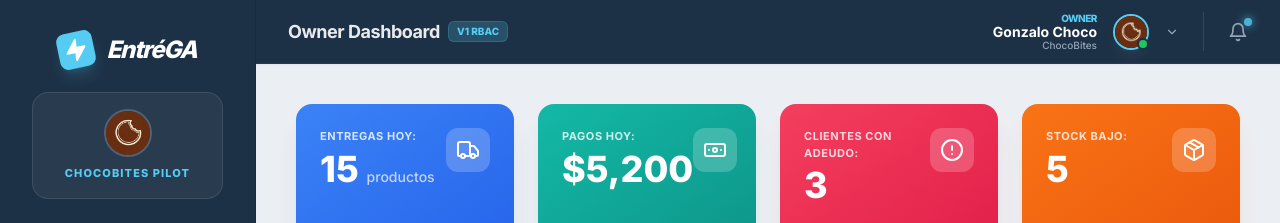
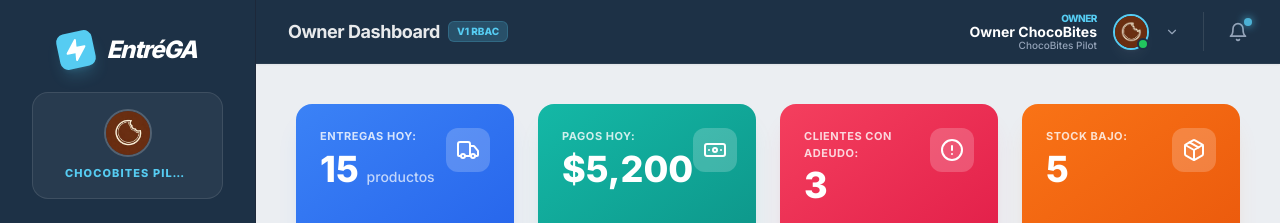
Before and after one commit to aacshar14/Entrega, a Next.js app in the folder apps/web/: page /dashboard in a window 1280 px wide. Shown: the top 223 px of the page. Built offline with nearby package versions, Linux system fonts and the light colour scheme.

Commit message:
fix: Align hardcoded UI names with seed data and remove double Pilot label

```diff
--- a/apps/web/app/layout.tsx
+++ b/apps/web/app/layout.tsx
@@ -23,9 +23,10 @@ export const metadata = {
 
 // Mock Auth context for pilot implementation
 const getCurrentSession = () => {
+    // In production, this would come from a real session or cookie
     return {
-        user: { name: "Gonzalo Choco", role: "owner" },
-        tenant: { name: "ChocoBites" }
+        user: { name: "Owner ChocoBites", role: "owner" },
+        tenant: { name: "ChocoBites Pilot" }
     };
 };
 
@@ -68,7 +69,7 @@ export default function RootLayout({
              {/* Tenant Logo indicator */}
              <div className="flex flex-col items-center gap-2 px-6 py-4 bg-white/5 rounded-2xl border border-white/10 w-full">
                 <img src="/chocobites.jpg" alt={tenant.name} className="w-12 h-12 rounded-full border-2 border-white/20" />
-                <span className="text-[11px] font-black uppercase tracking-widest text-[#56CCF2]">{tenant.name} Pilot</span>
+                <span className="text-[11px] font-black uppercase tracking-widest text-[#56CCF2] truncate max-w-full px-2">{tenant.name}</span>
              </div>
           </div>
 
```
